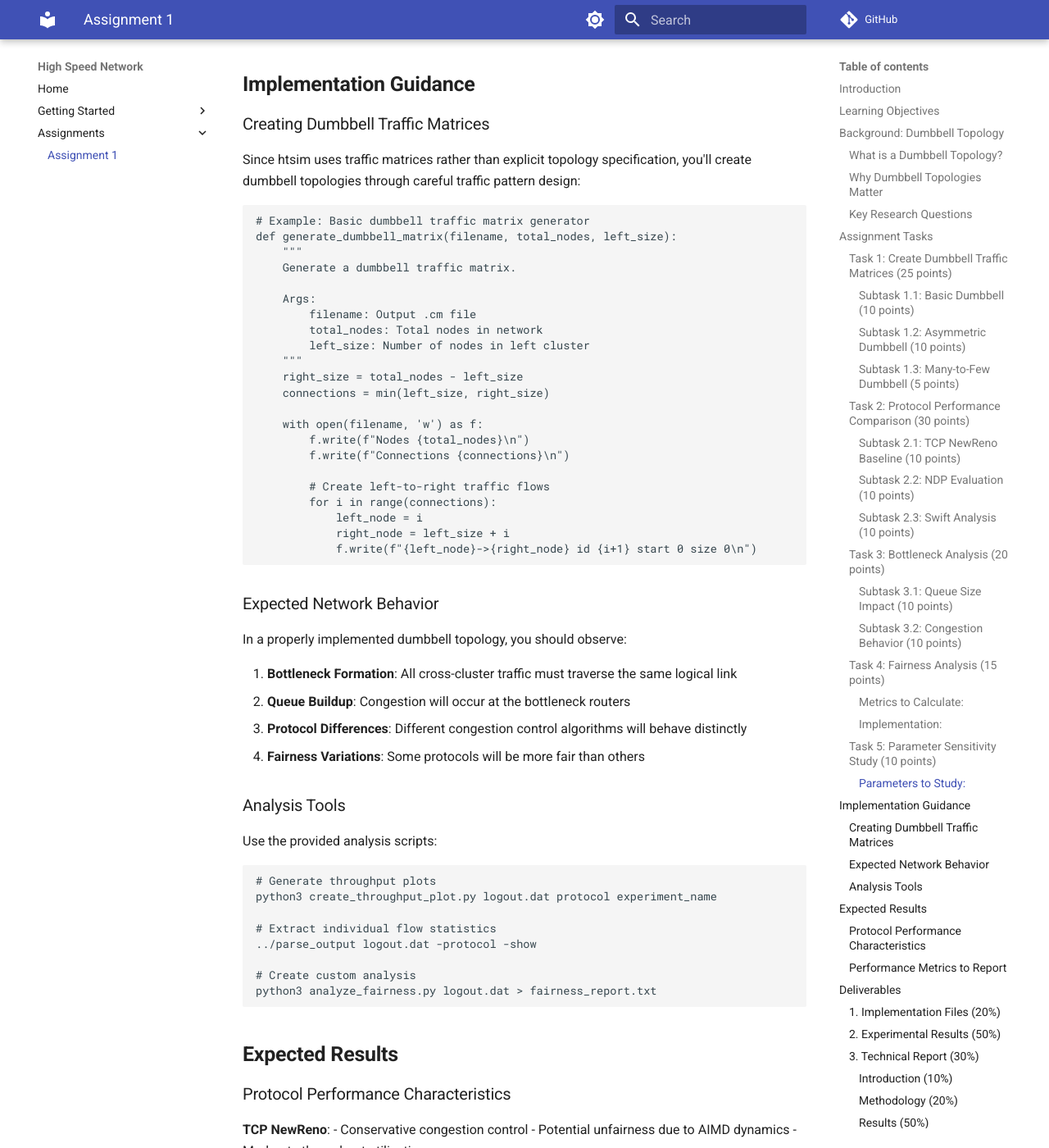
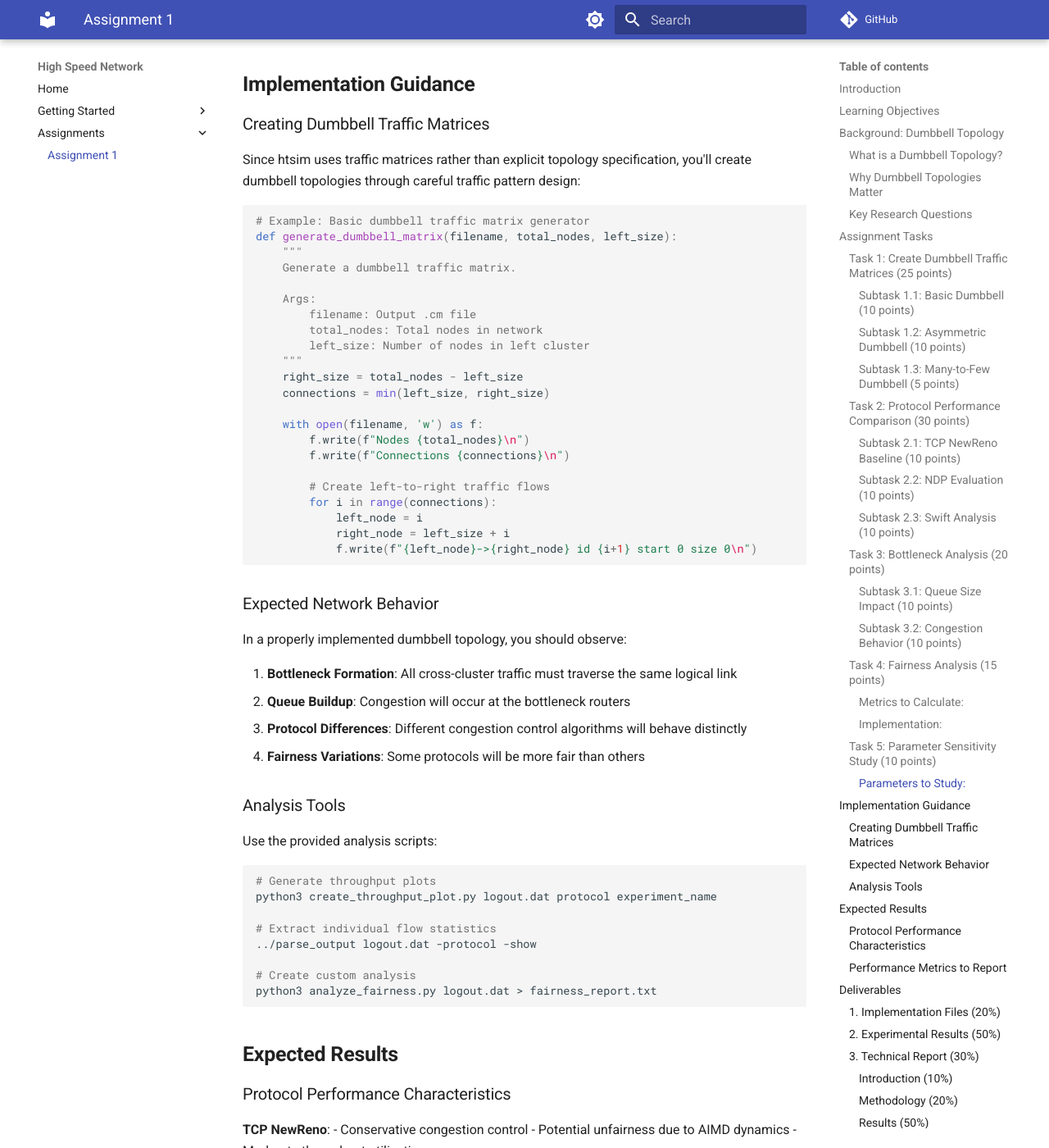
Before and after one commit to makramab/high-speed-network, an MkDocs documentation site: the page built from docs/assignments/assignment-1.md, in a window 1280 px wide and 1400 px high, scrolled down 4074 px. Shown: the whole window at 82% size. Built offline with MkDocs 1.6.1 and Material for MkDocs 9.7.7, drawn with Linux system fonts in a browser that asks for light colours; comment, search, counter and statistics services are not loaded; some of the changed text lies outside the part shown.

Commit message:
feat: add plugin for highlighting and some images

```diff
--- a/mkdocs.yml
+++ b/mkdocs.yml
@@ -23,3 +23,13 @@ nav:
       - Quick Start: getting_started/quickstart/quickstart.md
   - Assignments:
       - Assignment 1: assignments/assignment-1.md
+
+markdown_extensions:
+  - attr_list
+  - admonition
+  - md_in_html
+  - pymdownx.details
+  - pymdownx.highlight
+  - pymdownx.superfences
+  - pymdownx.snippets
+  - pymdownx.blocks.caption
```
Also changed, not shown: docs/getting_started/quickstart/quickstart.md (+15 -0 lines), docs/index.md (+5 -0 lines).
